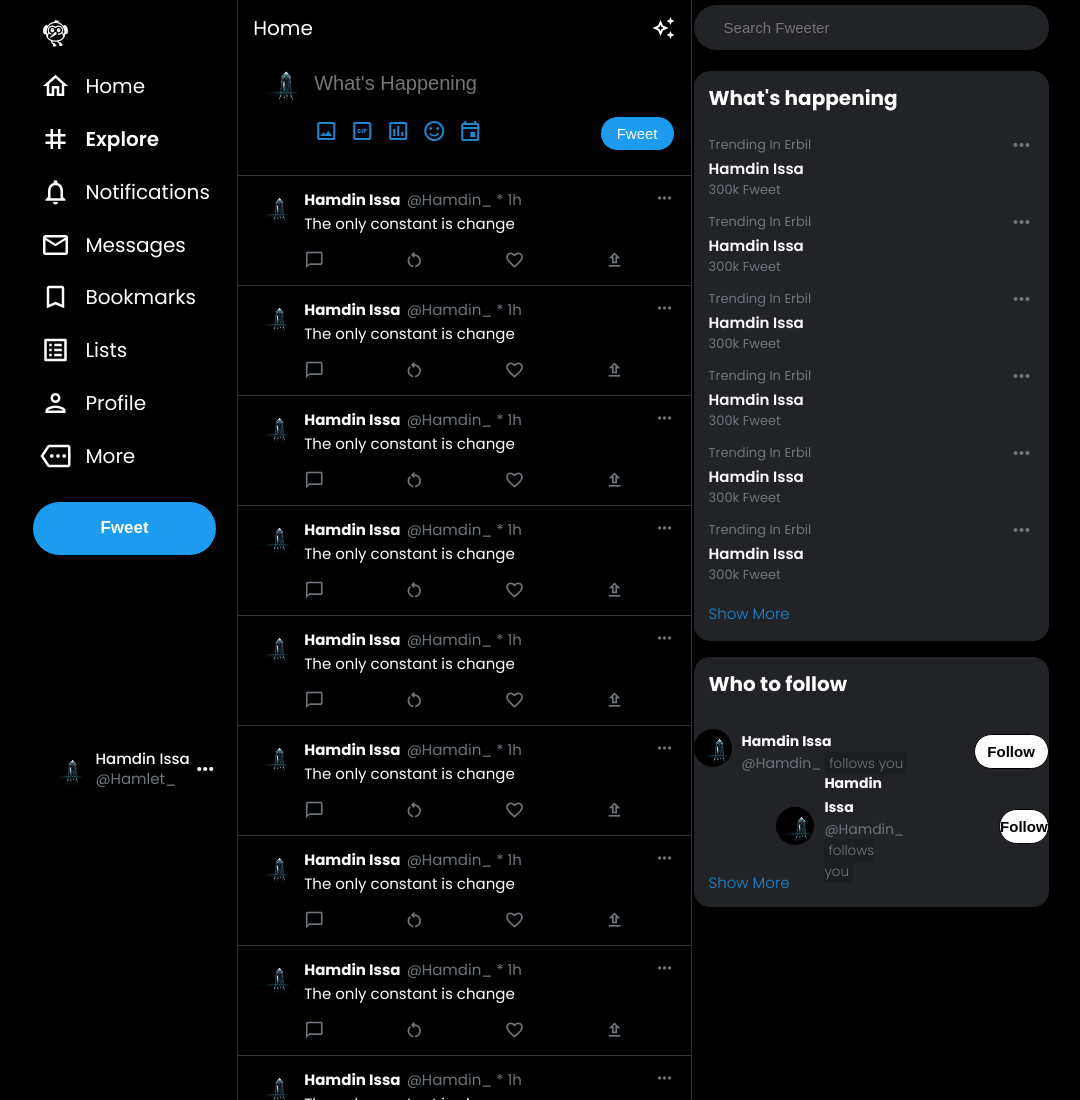
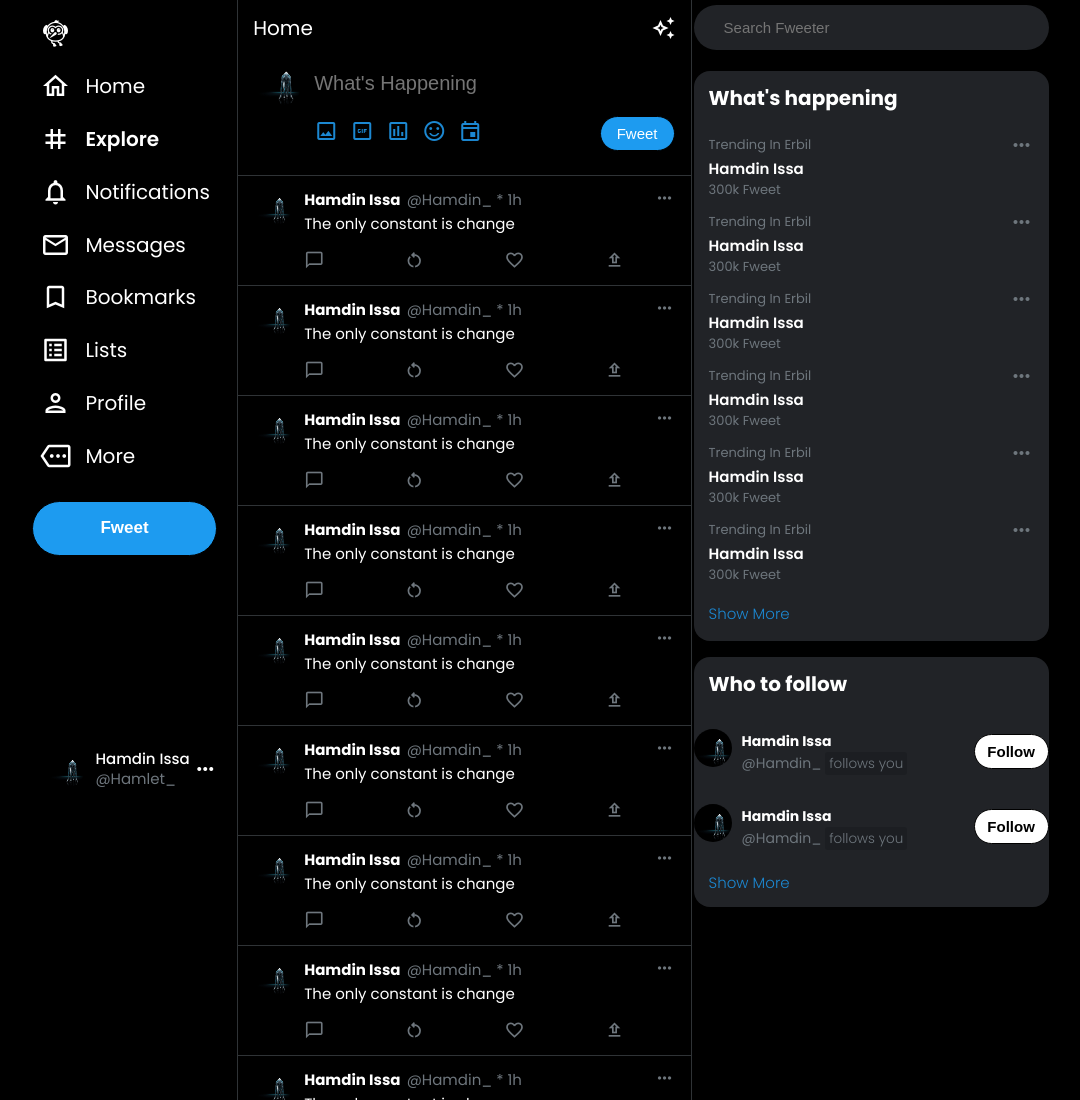
Before and after one commit to HamdinIssa/tweeter-clone, a plain HTML site: page index.html in a window 1280 px wide. Shown: the top 1100 px of the page, without its empty margins (134-1214 px from the left). Drawn offline with Linux system fonts and the light colour scheme.

Commit message:
Add files via upload

```diff
--- a/index.html
+++ b/index.html
@@ -706,14 +706,15 @@
                     </div>
                         <button class="fweet-btn">Follow</button>
                     </div>
+
                     <div class="follow-profile">
-                        <div class="follow-profile"></div>
+                        <div class="follow-cont">
                         <img src="images/backGround.jpg" class="fweet-img" alt="">
                         <div class="follow-details">
                             <a href="">Hamdin Issa</a>
                             <span>@Hamdin_ <span id="follows">follows you</span></span>
                         </div>
-                    <div class="follow-profile"></div>
+                    </div>
                         <button class="fweet-btn">Follow</button>
                     </div>
                     <a href="" class="show-more">Show More</a>
```
